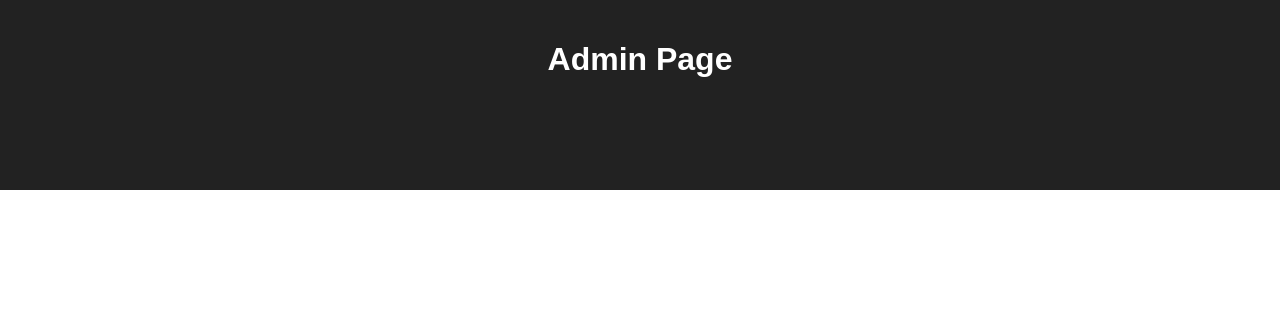
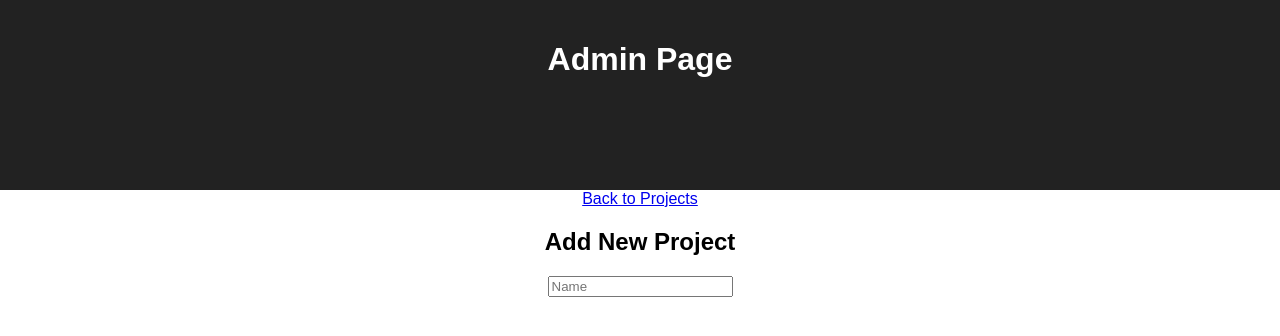
Before and after one commit to mes32/saga-portfolio, a React (Create React App) app: page /#/admin in a window 1280 px wide. Shown: the top 336 px of the page. Built offline with nearby package versions, Linux system fonts and the light colour scheme.

Commit message:
Add an input field to admin page.

```diff
--- /dev/null
+++ b/src/components/AdminInputForm/AdminInputForm.js
@@ -0,0 +1,38 @@
+import React, { Component } from 'react';
+import { connect } from 'react-redux';
+
+class AdminPage extends Component {
+    constructor(props) {
+        super(props);
+        this.state = {
+            projectName: '',
+            dateFinished: '',
+            tag: '',
+            github: '',
+            website: '',
+            desciption: ''
+        };
+    }
+
+    changeName = (event) => {
+        // this.setState({
+        //     ...this.state,
+        //     event.target.value,
+        // });
+        console.log(event.target.value);
+    }
+
+    render() {
+        return (
+            <div>
+                <h2>Add New Project</h2>
+                <form>
+                    <input onChange={this.changeName} placeholder="Name" type="text" required />
+                </form>
+            </div>
+        );
+    }
+}
+
+const mapReduxStoreToProps = (rs) => ({ rs });
+export default connect(mapReduxStoreToProps)(AdminPage);
--- a/src/components/AdminPage/AdminPage.js
+++ b/src/components/AdminPage/AdminPage.js
@@ -1,5 +1,7 @@
 import React, { Component } from 'react';
 import { connect } from 'react-redux';
+import { Link } from 'react-router-dom';
+import AdminInputForm from '../AdminInputForm/AdminInputForm.js';
 
 class AdminPage extends Component {
 
@@ -9,7 +11,8 @@ class AdminPage extends Component {
                 <header className="App-header">
                     <h1>Admin Page</h1>
                 </header>
-
+                <Link to="/" >Back to Projects</Link>
+                <AdminInputForm />
             </div>
         );
     }
--- a/src/components/Project/Project.js
+++ b/src/components/Project/Project.js
@@ -3,9 +3,17 @@ import './Project.css';
 
 class Project extends Component {
 
+    // Return the project description if available
     putDescription() {
         if (this.props.project.description) {
             return <p>{this.props.project.description}</p>;
+        }
+    }
+
+    // Return the completion date if available
+    putDate() {
+        if (this.props.project.date) {
+            return <p>{this.props.project.date}</p>;
         }
     }
 
@@ -27,14 +35,14 @@ class Project extends Component {
     // Return a link to the project github repo if available
     putGitHub() {
         if (this.props.project.github) {
-            return <a href={this.props.project.github} target="_blank">GitHub</a>;
+            return <a href={this.props.project.github} target="_blank" rel="noopener noreferrer">GitHub</a>;
         }
     }
 
     // Return a link to the project website if available
     putWebsite() {
         if (this.props.project.website) {
-            return <a href={this.props.project.website} target="_blank">Website</a>;
+            return <a href={this.props.project.website} target="_blank" rel="noopener noreferrer">Website</a>;
         }
     }
 
@@ -52,6 +60,7 @@ class Project extends Component {
             <div>
                 <h3>{project.name}</h3>
                 {this.putDescription()}
+                {this.putDate()}
                 {this.putThumbnail()}
                 <p>
                     {this.putGitHub()}&nbsp;
--- a/src/index.js
+++ b/src/index.js
@@ -10,8 +10,8 @@ import { createStore, combineReducers, applyMiddleware } from 'redux';
 import { Provider } from 'react-redux';
 import logger from 'redux-logger';
 // Import saga middleware
-import createSagaMiddleware, { takeEvery } from 'redux-saga';
-import { put } from 'redux-saga/effects';
+import createSagaMiddleware from 'redux-saga';
+import { put, takeEvery } from 'redux-saga/effects';
 
 // Create the rootSaga generator function
 function* rootSaga() {
```
